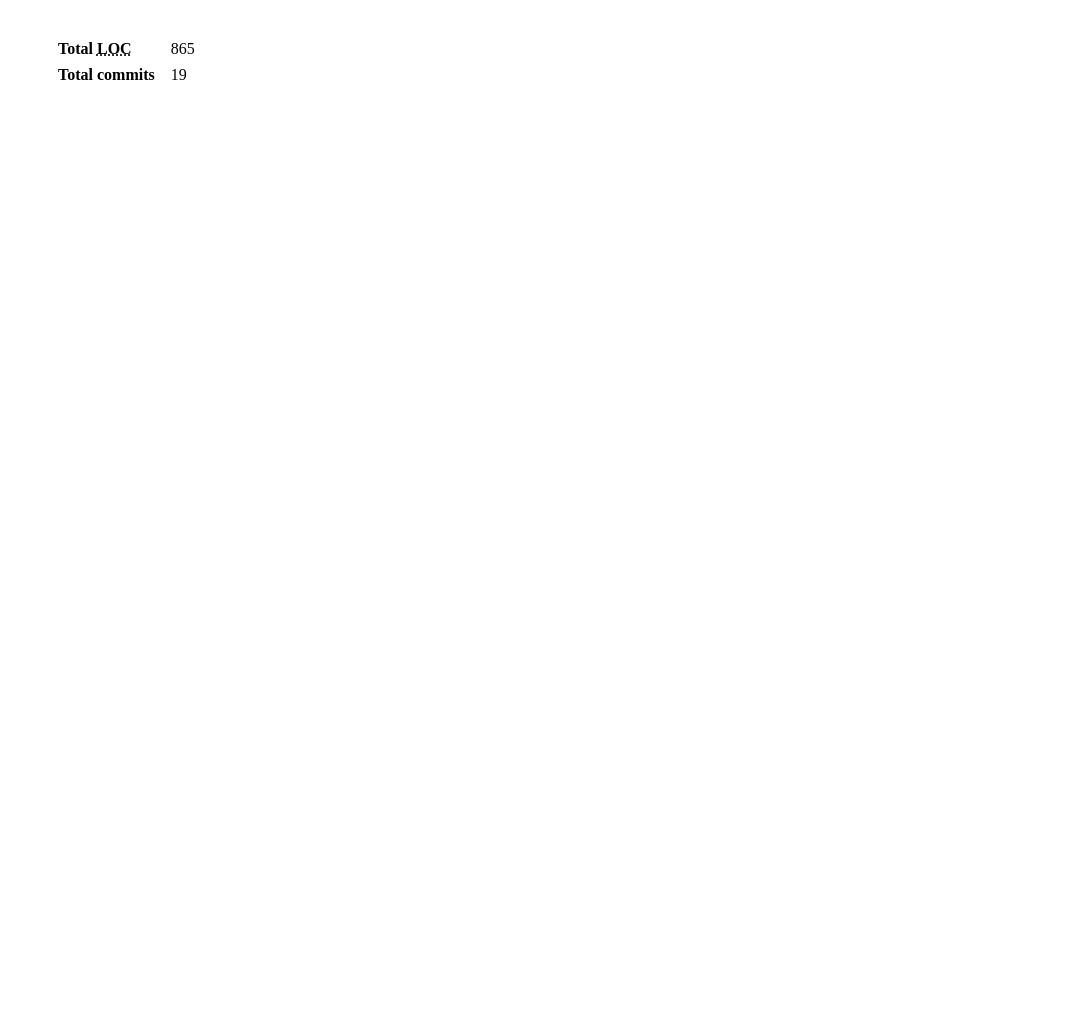
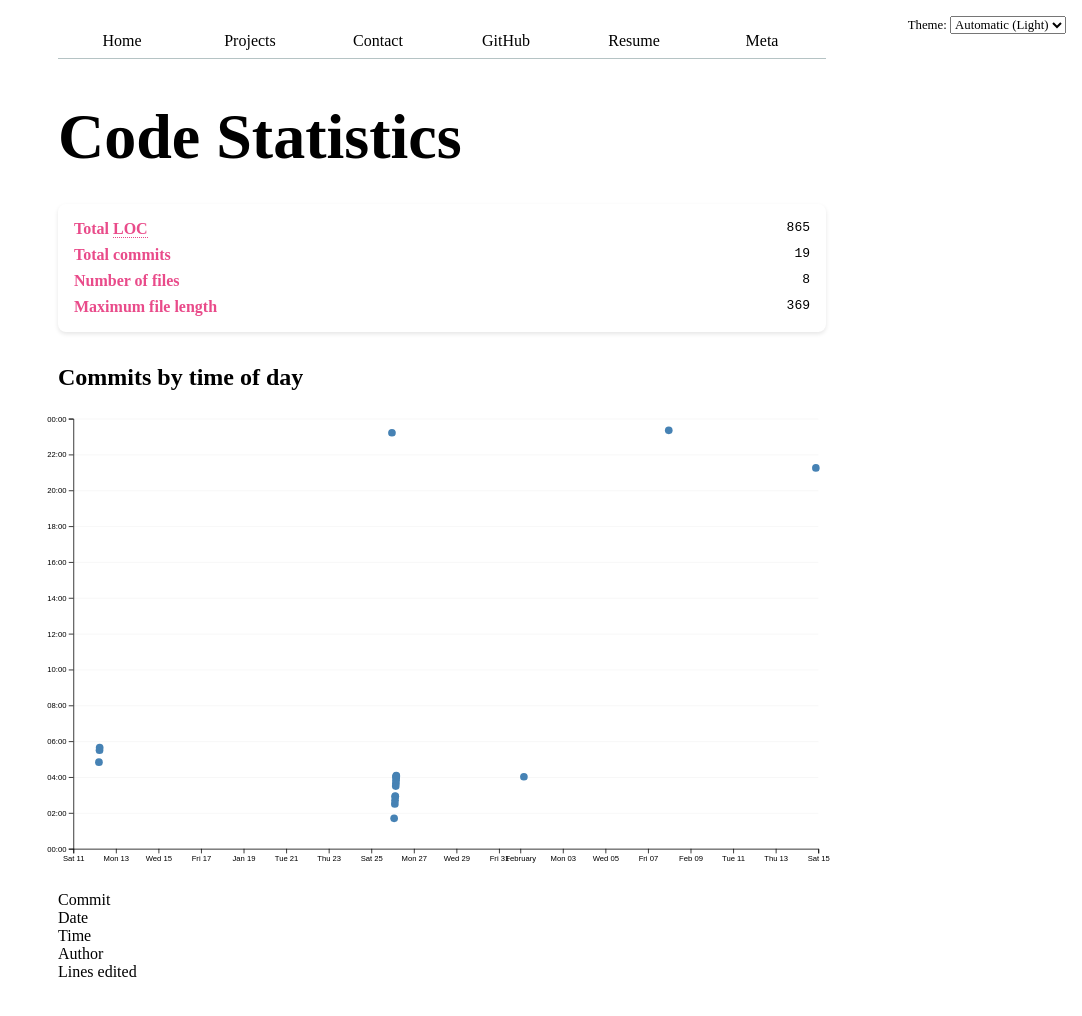
Before and after one commit to aaadit24/Portfolio, a website: page meta/index.html in a window 1280 px wide. Shown: the whole page, without its empty margins (198-1280 px from the left). Before the commit the page ends 800 px from the top, so only its background shows below. Drawn offline with nearby package versions, Linux system fonts and the light colour scheme.

Commit message:
complete step 2

```diff
--- a/global.js
+++ b/global.js
@@ -8,7 +8,9 @@ let pages = [
   { url: 'projects/', title: 'Projects' },
   { url: 'contact/', title: 'Contact' },
   { url: 'https://github.com/aaadit24', title: 'GitHub' },
-  { url: 'resume/', title: 'Resume' }
+  { url: 'resume/', title: 'Resume' },
+  { url: 'meta/', title: 'Meta' }
+
 ];
 
 const ARE_WE_HOME = document.documentElement.classList.contains('home');
--- a/meta/index.html
+++ b/meta/index.html
@@ -1,12 +1,40 @@
 <!DOCTYPE html>
-<html>
-<head>
-    <script src="https://d3js.org/d3.v7.min.js"></script>
-    <script src="main.js"></script>
-    <link rel="stylesheet" href="../style.css">
+<html lang="en">
+    <head>
+        <meta charset="UTF-8">
+        <meta name="viewport" content="width=device-width, initial-scale=1.0">
+        <link rel="stylesheet" href="../style.css">
+        <script src="https://d3js.org/d3.v7.min.js"></script>
+        <title>Code Stats - Aadit Agarwal</title>
+    </head>
+    <body>
+        <h1>Code Statistics</h1>
 
-</head>
-<body>
-    <div id="stats"></div>
-</body>
+        <div id="stats"></div>
+
+        <h2>Commits by time of day</h2>
+        <div id="chart"></div>
+
+        <dl id="commit-tooltip" class="info tooltip">
+            <dt>Commit</dt>
+            <dd>
+                <a href="" id="commit-link" target="_blank"></a>
+            </dd>
+
+            <dt>Date</dt>
+            <dd id="commit-date"></dd>
+
+            <dt>Time</dt>
+            <dd id="commit-time"></dd>
+
+            <dt>Author</dt>
+            <dd id="commit-author"></dd>
+
+            <dt>Lines edited</dt>
+            <dd id="commit-lines"></dd>
+        </dl>
+
+        <script type="module" src="../global.js"></script>
+        <script src="main.js"></script>
+    </body>
 </html>
--- a/meta/main.js
+++ b/meta/main.js
@@ -1,5 +1,18 @@
 let data = [];
 let commits = [];
+
+const width = 1000;
+const height = 600;
+const margin = { top: 10, right: 10, bottom: 30, left: 20 };
+
+const usableArea = {
+  top: margin.top,
+  right: width - margin.right,
+  bottom: height - margin.bottom,
+  left: margin.left,
+  width: width - margin.left - margin.right,
+  height: height - margin.top - margin.bottom,
+};
 
 async function loadData() {
   data = await d3.csv('loc.csv', (row) => ({
@@ -11,6 +24,7 @@ async function loadData() {
     datetime: new Date(row.datetime),
   }));
   displayStats();
+  createScatterplot();
 }
 
 function processCommits() {
@@ -43,15 +57,91 @@ function processCommits() {
 }
 
 function displayStats() {
-  processCommits();
+    processCommits();
+    const dl = d3.select('#stats').append('dl').attr('class', 'stats');
 
-  const dl = d3.select('#stats').append('dl').attr('class', 'stats');
+    dl.append('dt').html('Total <abbr title="Lines of code">LOC</abbr>');
+    dl.append('dd').text(data.length);
 
-  dl.append('dt').html('Total <abbr title="Lines of code">LOC</abbr>');
-  dl.append('dd').text(data.length);
+    dl.append('dt').text('Total commits');
+    dl.append('dd').text(commits.length);
 
-  dl.append('dt').text('Total commits');
-  dl.append('dd').text(commits.length);
+    dl.append('dt').text('Number of files');
+    dl.append('dd').text(d3.group(data, d => d.file).size);
+
+    dl.append('dt').text('Maximum file length');
+    const maxLength = d3.max(d3.groups(data, d => d.file),
+        group => d3.max(group[1], d => d.line));
+    dl.append('dd').text(maxLength);
+}
+
+function createScatterplot() {
+  const margin = { top: 10, right: 10, bottom: 30, left: 20 };
+
+  const usableArea = {
+    top: margin.top,
+    right: width - margin.right,
+    bottom: height - margin.bottom,
+    left: margin.left,
+    width: width - margin.left - margin.right,
+    height: height - margin.top - margin.bottom,
+  };
+
+  const svg = d3
+    .select('#chart')
+    .append('svg')
+    .attr('viewBox', `0 0 ${width} ${height}`)
+    .style('overflow', 'visible');
+
+  const xScale = d3
+    .scaleTime()
+    .domain(d3.extent(commits, (d) => d.datetime))
+    .range([usableArea.left, usableArea.right])
+    .nice();
+
+  const yScale = d3
+    .scaleLinear()
+    .domain([0, 24])
+    .range([usableArea.bottom, usableArea.top]);
+
+  // Add gridlines BEFORE dots and axes
+  const gridlines = svg
+    .append('g')
+    .attr('class', 'gridlines')
+    .attr('transform', `translate(${usableArea.left}, 0)`);
+
+  gridlines.call(
+    d3.axisLeft(yScale)
+      .tickFormat('')
+      .tickSize(-usableArea.width)
+  );
+
+  const dots = svg.append('g').attr('class', 'dots');
+
+  dots
+    .selectAll('circle')
+    .data(commits)
+    .join('circle')
+    .attr('cx', (d) => xScale(d.datetime))
+    .attr('cy', (d) => yScale(d.hourFrac))
+    .attr('r', 5)
+    .attr('fill', 'steelblue');
+
+  // Add X axis
+  const xAxis = d3.axisBottom(xScale);
+  const yAxis = d3
+    .axisLeft(yScale)
+    .tickFormat((d) => String(d % 24).padStart(2, '0') + ':00');
+
+  svg
+    .append('g')
+    .attr('transform', `translate(0, ${usableArea.bottom})`)
+    .call(xAxis);
+
+  svg
+    .append('g')
+    .attr('transform', `translate(${usableArea.left}, 0)`)
+    .call(yAxis);
 }
 
 document.addEventListener('DOMContentLoaded', async () => {
--- a/style.css
+++ b/style.css
@@ -372,12 +372,36 @@ select {
   display: grid;
   grid-template-columns: auto 1fr;
   gap: 0.5rem 1rem;
+  max-width: 800px;
+  margin: 2rem auto;
+  padding: 1rem;
+  background: var(--background);
+  border-radius: 8px;
+  box-shadow: 0 2px 4px rgba(0, 0, 0, 0.1);
 }
 
 .stats dt {
   font-weight: bold;
+  color: var(--color-accent);
 }
 
 .stats dd {
   margin: 0;
+  text-align: right;
+  font-family: var(--font-mono, monospace);
 }
+
+.stats abbr {
+  text-decoration: none;
+  border-bottom: 1px dotted currentColor;
+  cursor: help;
+}
+
+.gridlines line {
+  stroke: #ddd;
+  stroke-opacity: 0.3;
+}
+
+.gridlines path {
+  display: none;
+}
```
